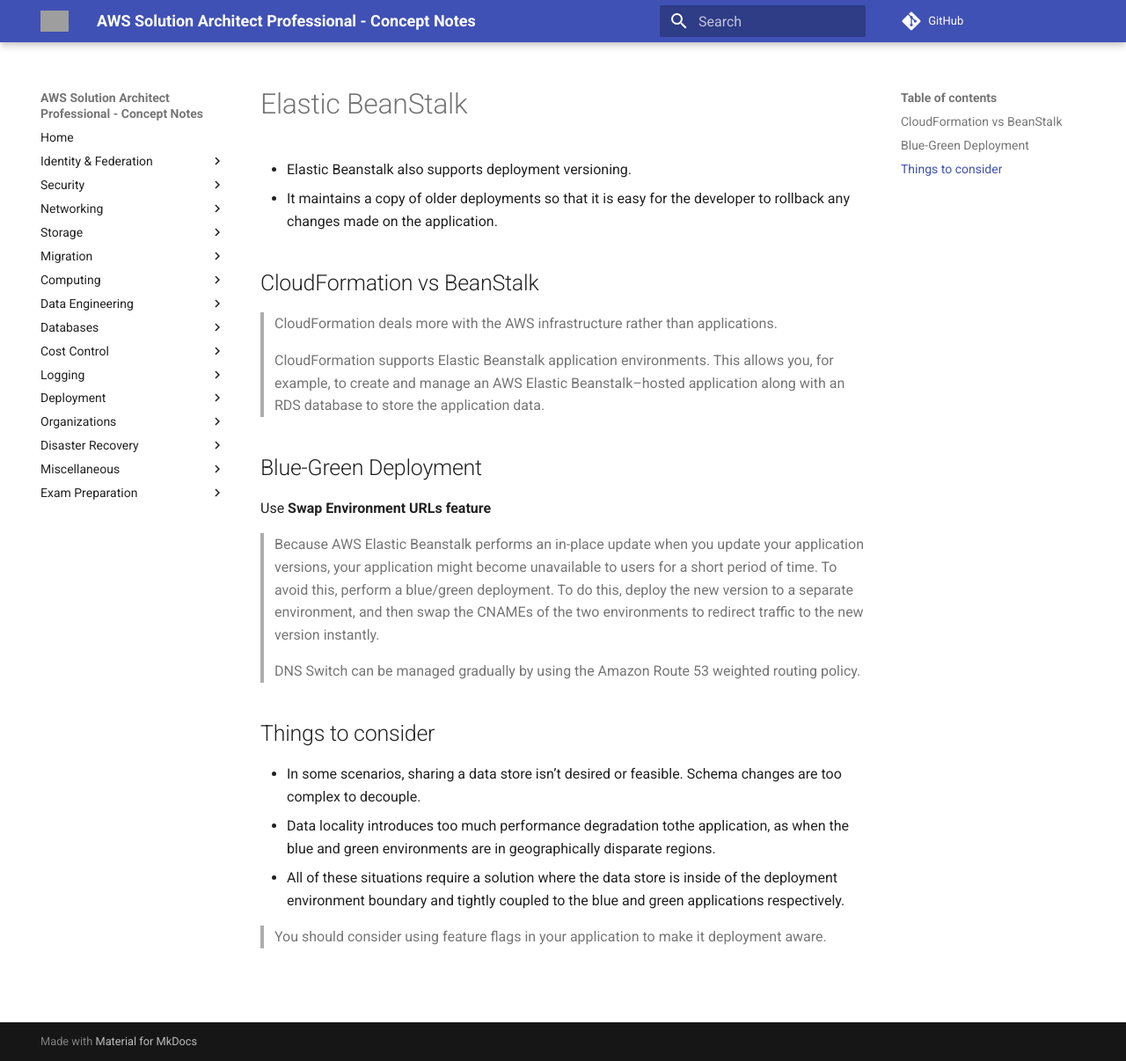
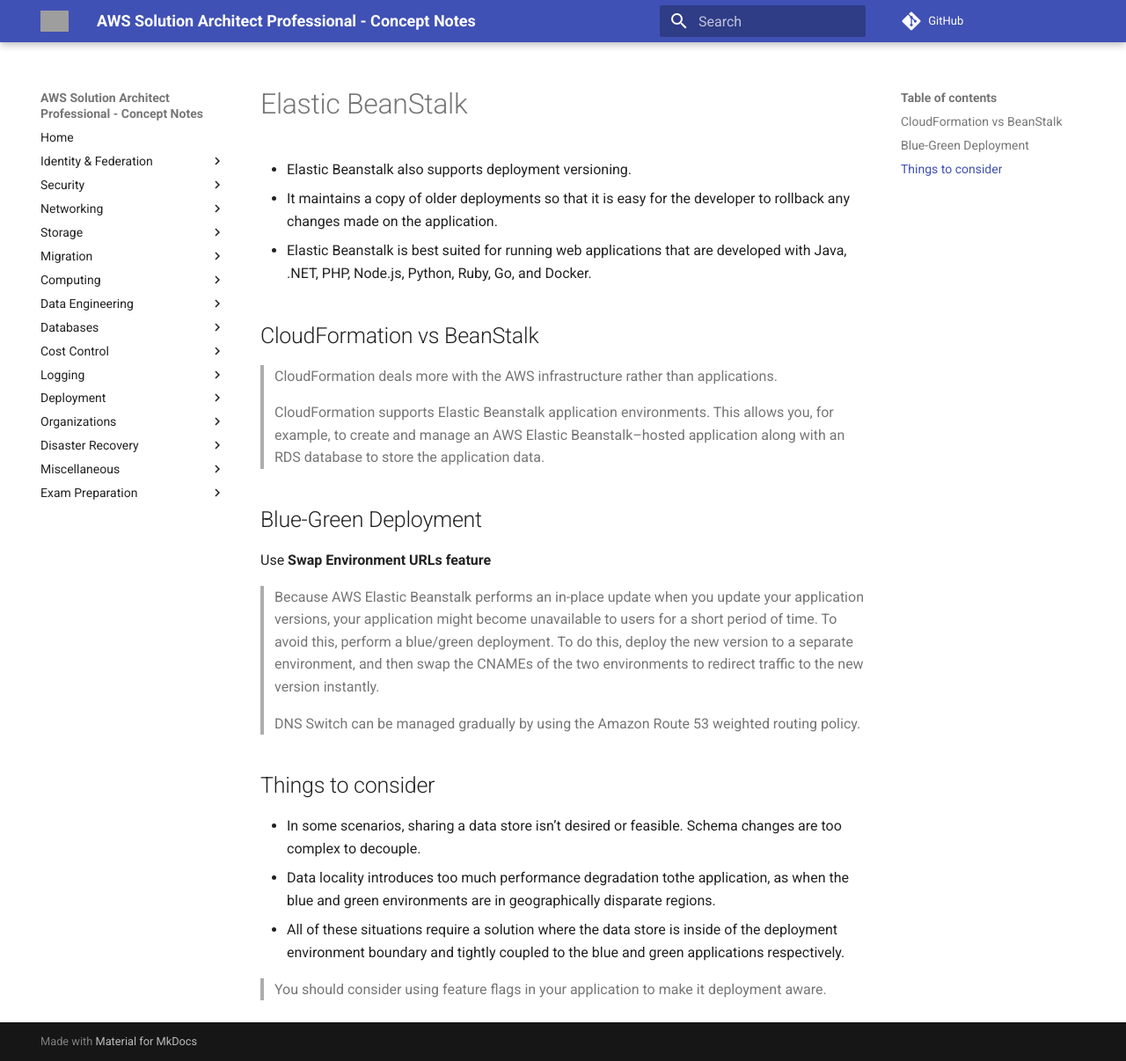
Before and after one commit to jeyabalajis/aws-certified-sa-pro-notes, an MkDocs documentation site: the page built from docs/deployment/elastic_bean_stalk.md, in a window 1280 px wide and 1206 px high. Shown: the whole window at 88% size. Built offline with MkDocs 1.6.1 and Material for MkDocs 9.7.7, drawn with Linux system fonts in a browser that asks for light colours; comment, search, counter and statistics services are not loaded; grey boxes are pictures that could not be loaded.

Commit message:
Update elastic_bean_stalk.md

```diff
--- a/docs/deployment/elastic_bean_stalk.md
+++ b/docs/deployment/elastic_bean_stalk.md
@@ -2,6 +2,7 @@
 
 - Elastic Beanstalk also supports deployment versioning.
 - It maintains a copy of older deployments so that it is easy for the developer to rollback any changes made on the application.
+- Elastic Beanstalk is best suited for running web applications that are developed with Java, .NET, PHP, Node.js, Python, Ruby, Go, and Docker.
 
 ## CloudFormation vs BeanStalk
 
```
